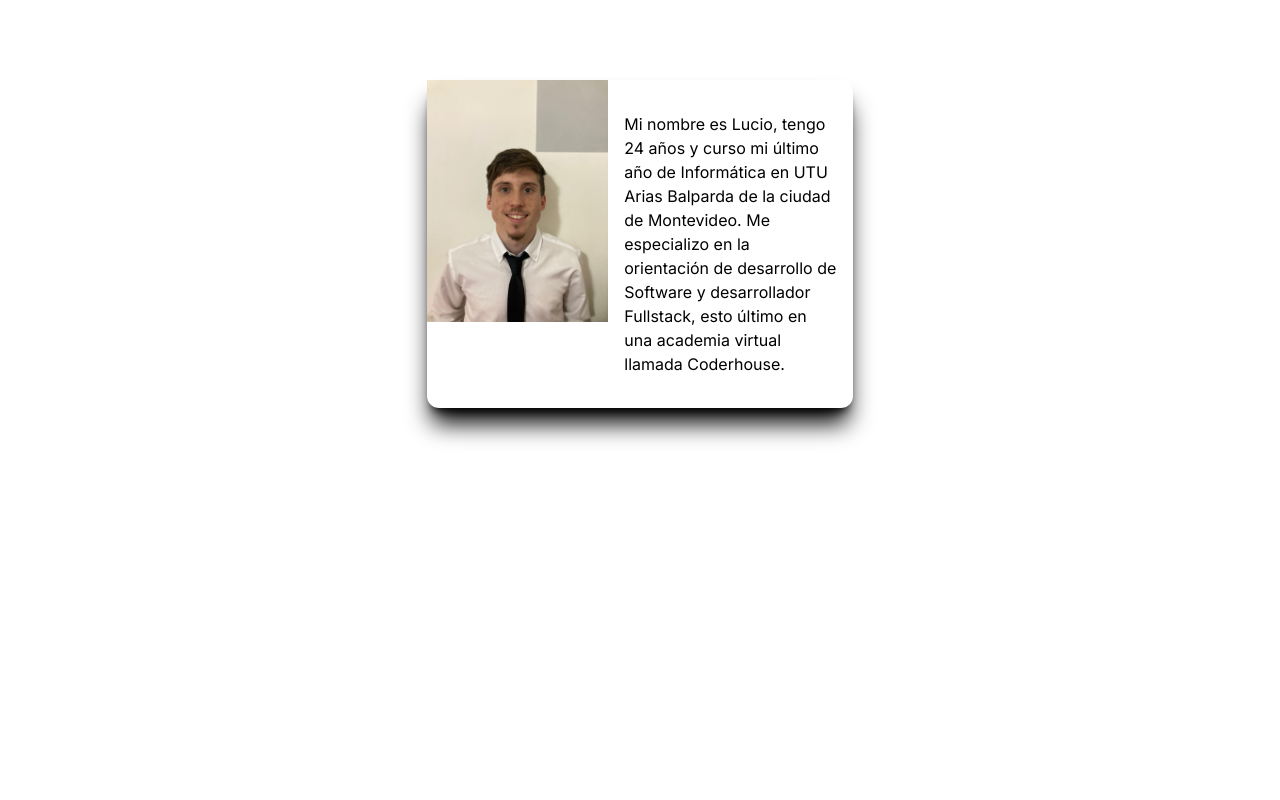
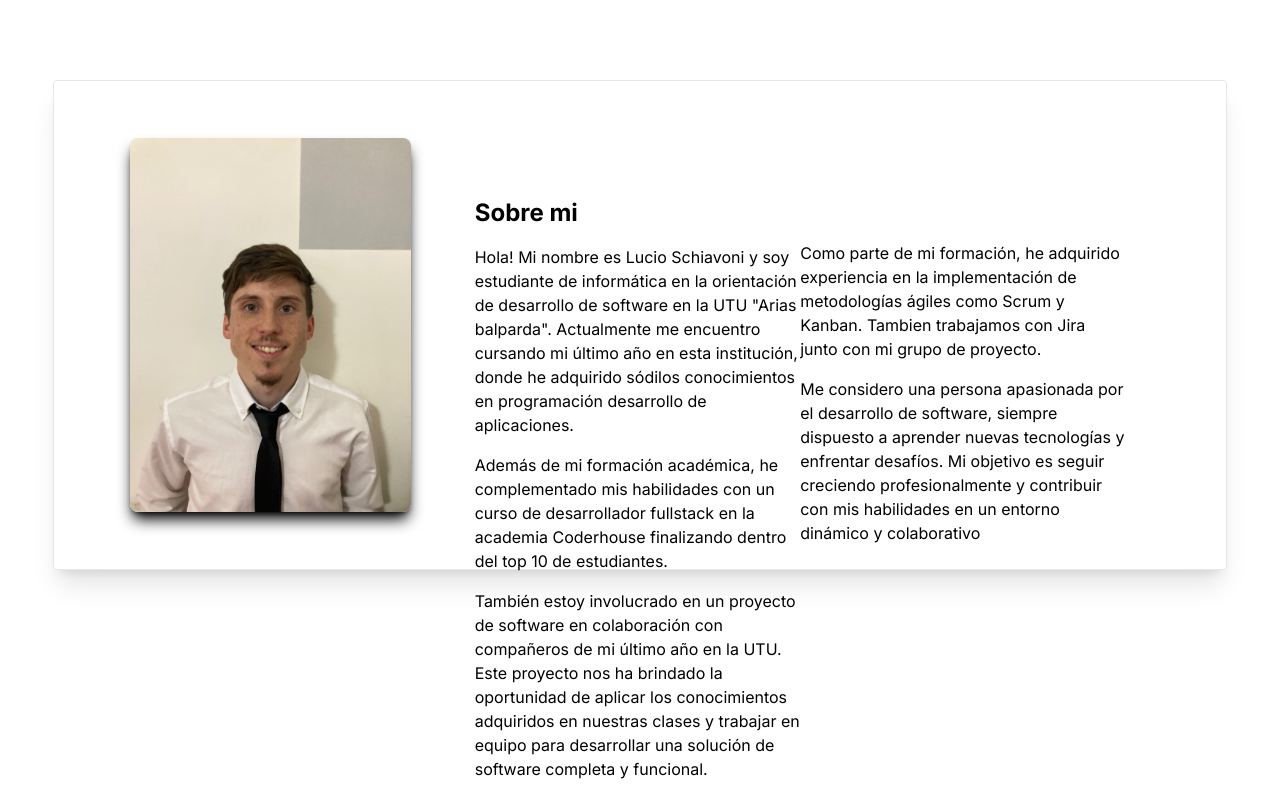
Before and after one commit to LucioSchiavoni/mi-porfolio, a Next.js app: page / in a window 1280 px wide. Shown: the part 720-1520 px from the top of the page. Built offline with nearby package versions, Linux system fonts and the light colour scheme.

Commit message:
se mejoro el componente about

```diff
--- a/app/Components/About.js
+++ b/app/Components/About.js
@@ -13,7 +13,17 @@ export const About = () => {
   <figure className=''><Image src='/fotocv.jpg' alt='perfil' className='' width={5000} height={3000}/></figure>
   <div className="card-body text-black">
 
-    <p>Mi nombre es Lucio, tengo 24 años y curso mi ultimo año de Informatica en UTU Arias Balparda de la ciudad de Montevideo. Me especializo en la orientación de desarrollo de Software y desarrollador Fullstack, esto ultimo en una academia virtual llamada Coderhouse.</p>
+    <p>Hola! Mi nombre es Lucio Schiavoni y soy estudiante de informática en la orientación de desarrollo de software en la UTU "Arias balparda". Actualmente me encuentro cursando mi último año en esta institución, donde he adquirido sódilos conocimientos en programación desarrollo de aplicaciones.
+
+Además de mi formación académica, he complementado mis habilidades con un curso de desarrollador fullstack en la academia Coderhouse finalizando dentro del top 10 de estudiantes.
+
+También estoy involucrado en un proyecto de software en colaboración con compañeros de mi último año en la UTU.
+Este proyecto nos ha brindado la oportunidad de aplicar los conocimientos adquiridos en nuestras clases y trabajar en equipo para desarrollar una solución de software completa y funcional.
+
+Como parte de mi formación, he adquirido experiencia en la implementación de metodologías ágiles como Scrum y Kanban. Tambien trabajamos con Jira junto con mi grupo de proyecto.
+
+Me considero una persona apasionada por el desarrollo de software, siempre dispuesto a aprender nuevas tecnologías y enfrentar desafíos. Mi objetivo es seguir creciendo profesionalmente y contribuir con mis habilidades en un entorno dinámico y colaborativo
+</p>
 
   </div>
 </div>
@@ -23,13 +33,30 @@ export const About = () => {
         </div>
         </div>
 
-<div className='hidden tablet:block flex'>
+<div className='hidden tablet:block flex '>
 
-   <div className=" w-4/12 m-auto rounded-xl shadow-xl shadow-black  flex text-black">
-<div className=''>
-    <Image src="/fotocv.jpg" alt="perfilcv" width={300} height={300} />
+   <div className=" w-11/12 m-auto p-9 flex items-center justify-center  text-black border rounded shadow-xl">
+<div className=' ml-10'>
+    <Image src="/fotocv.jpg" alt="perfilcv" className='rounded-lg shadow-lg shadow-black' width={300} height={300} />
    </div>
-    <p className="mb-4 w-96 mt-4  p-4  ">Mi nombre es Lucio, tengo 24 años y curso mi último año de Informática en UTU Arias Balparda de la ciudad de Montevideo. Me especializo en la orientación de desarrollo de Software y desarrollador Fullstack, esto último en una academia virtual llamada Coderhouse.</p>
+    <div className="mb-4 w-9/12  mt-4 p-16 h-96 grid grid-cols-2 ">
+      <div>
+        <h2 className='mb-4 font-bold text-2xl'>Sobre mi</h2>
+      <p className='mb-4'> Hola! Mi nombre es Lucio Schiavoni y soy estudiante de informática en la orientación de desarrollo de software en la UTU "Arias balparda". Actualmente me encuentro cursando mi último año en esta institución, donde he adquirido sódilos conocimientos en programación desarrollo de aplicaciones.</p>
+<p className='mb-4'>
+Además de mi formación académica, he complementado mis habilidades con un curso de desarrollador fullstack en la academia Coderhouse finalizando dentro del top 10 de estudiantes. </p>
+<p className=''>
+También estoy involucrado en un proyecto de software en colaboración con compañeros de mi último año en la UTU.
+Este proyecto nos ha brindado la oportunidad de aplicar los conocimientos adquiridos en nuestras clases y trabajar en equipo para desarrollar una solución de software completa y funcional.</p>
+</div>
+<div>
+<p className='mb-4 mt-11'>
+Como parte de mi formación, he adquirido experiencia en la implementación de metodologías ágiles como Scrum y Kanban. Tambien trabajamos con Jira junto con mi grupo de proyecto.
+</p>
+<p className='mb-4'>
+Me considero una persona apasionada por el desarrollo de software, siempre dispuesto a aprender nuevas tecnologías y enfrentar desafíos. Mi objetivo es seguir creciendo profesionalmente y contribuir con mis habilidades en un entorno dinámico y colaborativo</p>
+</div>
+</div>
 
 </div>
 </div>
--- a/app/Components/Header.js
+++ b/app/Components/Header.js
@@ -29,7 +29,8 @@ export const Header = () => {
             <li>  <div className="dropdown dropdown-bottom flex items-center justify-center ">
         <label tabIndex={0} className="btn btn-ghost normal-case text-sm m-1">CERTIFICADOS</label>
         <ul tabIndex={0} className="dropdown-content menu p-2 text-black shadow bg-white rounded-box w-52">
-          <li><a href="https://coderhouse.com.uy/pages/certificados/648117f55e404a000233713c" target="_blank">Fullstack</a></li>
+          <li><a href="https://drive.google.com/drive/u/0/my-drive" target="_blank">Fullstack</a></li>
+
           <li><a href="https://coderhouse.com.uy/pages/certificados/648117f55e404a000233713a" target="_blank">Backend</a></li>
           <li><a href="https://coderhouse.com.uy/pages/certificados/6364e18c6069aa000e8f2242"  target="_blank">Frontend</a></li>
           <li><a href="https://coderhouse.com.uy/pages/certificados/6364e18c6069aa000e8f223f" target="_blank">React</a></li>
--- a/app/Components/Intro.js
+++ b/app/Components/Intro.js
@@ -5,7 +5,7 @@ export const Intro = () => {
   return (
     <div className=''>
         <div className='w-auto  text-center text-black py-52' id='inicio'>
-  <div className='w-full h-96'>
+  <div className='w-full '>
 
     <h1  className='  text-3xl'>Hola, soy
       <span className=' text-3xl '> < b className='text-[#153153]'  >Lucio Schiavoni</b></span>
--- a/app/Components/Item.js
+++ b/app/Components/Item.js
@@ -8,14 +8,14 @@ export const Item = () => {
   return (
     <>
 
-    <p className='text-2xl p-4 mt-5 text-black tex-center' id='habilidades'>Que puedo hacer?</p>
+    <p className='text-2xl p-4 mt-5 text-black font-bold m-16' id='habilidades'>Que puedo hacer?</p>
 <div className='grid grid-cols-2  tablet:grid-cols-3' >
 
     {
         icons.map((icons, index) => {
           return(
 
-          <div key={index}  className='m-auto mb-4 card w-10/12   bg-white  hover:scale-125 shadow-xl border-transparent  bordered-lg  text-2xl border transition hover:delay-150 duration-300 ease-in-out p-4 text-black gap-3' >
+          <div key={index}  className='m-auto mb-4 card w-6/12   bg-white  hover:scale-125 shadow-xl border-transparent  bordered-lg  text-2xl border transition hover:delay-150 duration-300 ease-in-out p-4 text-black ' >
 
           <img className='w-20' src={icons.foto} alt="foto" />
              <p className='font-mono font-bold' >{icons.nombre} </p>
--- a/app/page.js
+++ b/app/page.js
@@ -14,11 +14,11 @@ export default function Home() {
   <div className='fixed z-50 '>
 <Header/>
 </div>
-<div className=''>
+<div className='h-screen'>
  <Intro/>
  </div>
  <div>
- <div className='h-screen mb-64' id='sobremi'>
+ <div className='h-screen mb-64 ' id='sobremi'>
  <About/>
  </div>
  </div>
@@ -27,10 +27,11 @@ export default function Home() {
  <Proyects/>
  </div>
  </div>
- <div>
+ <div className='h-screen mb-64'>
  <Item/>
  </div>
- <div id='contacto'>
+ <div id='contacto' >
+  <h3 className='text-black text-center font-bold text-2xl'>Contacta conmigo</h3>
 <Contact/>
 </div>
 </div>
```
